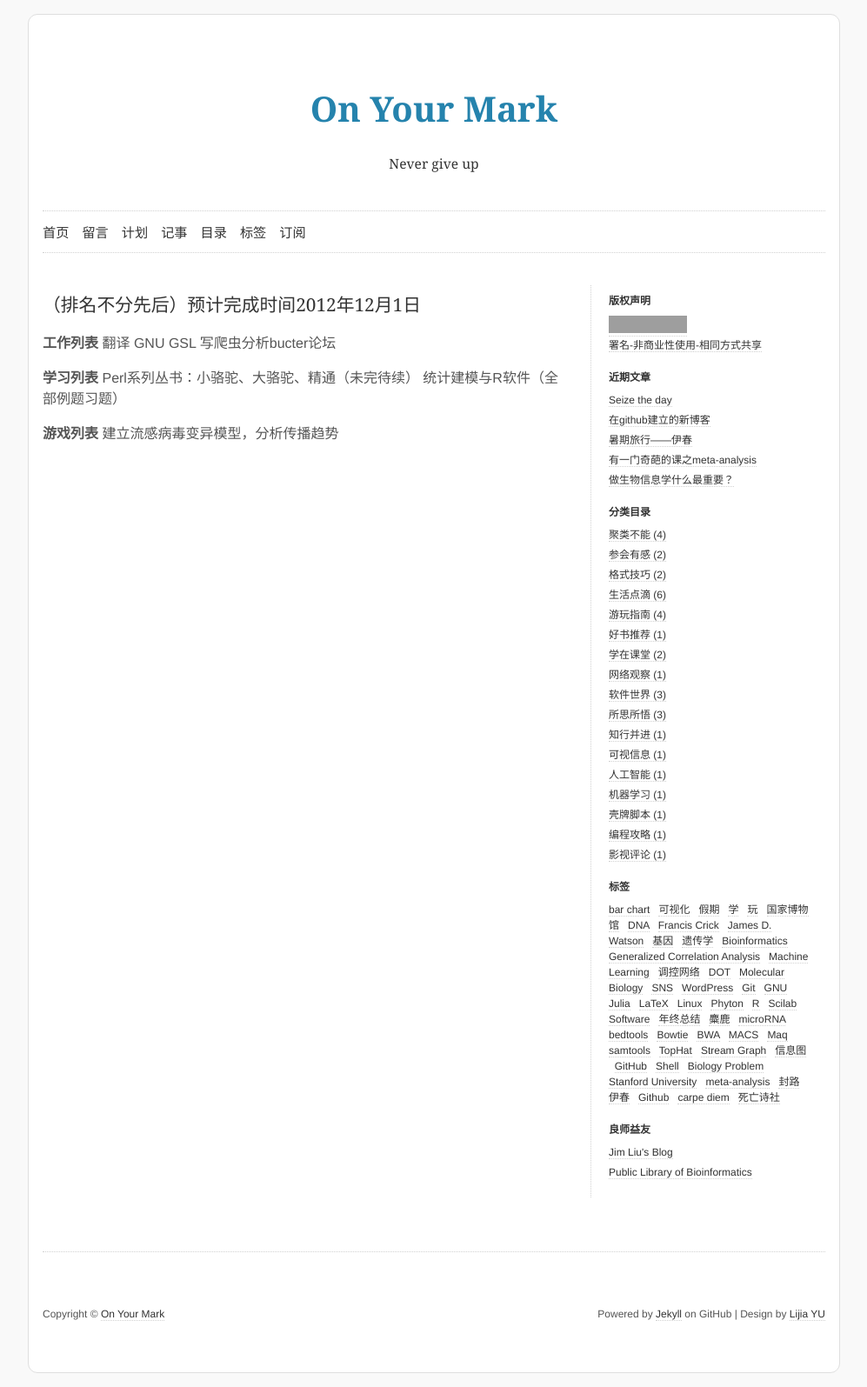
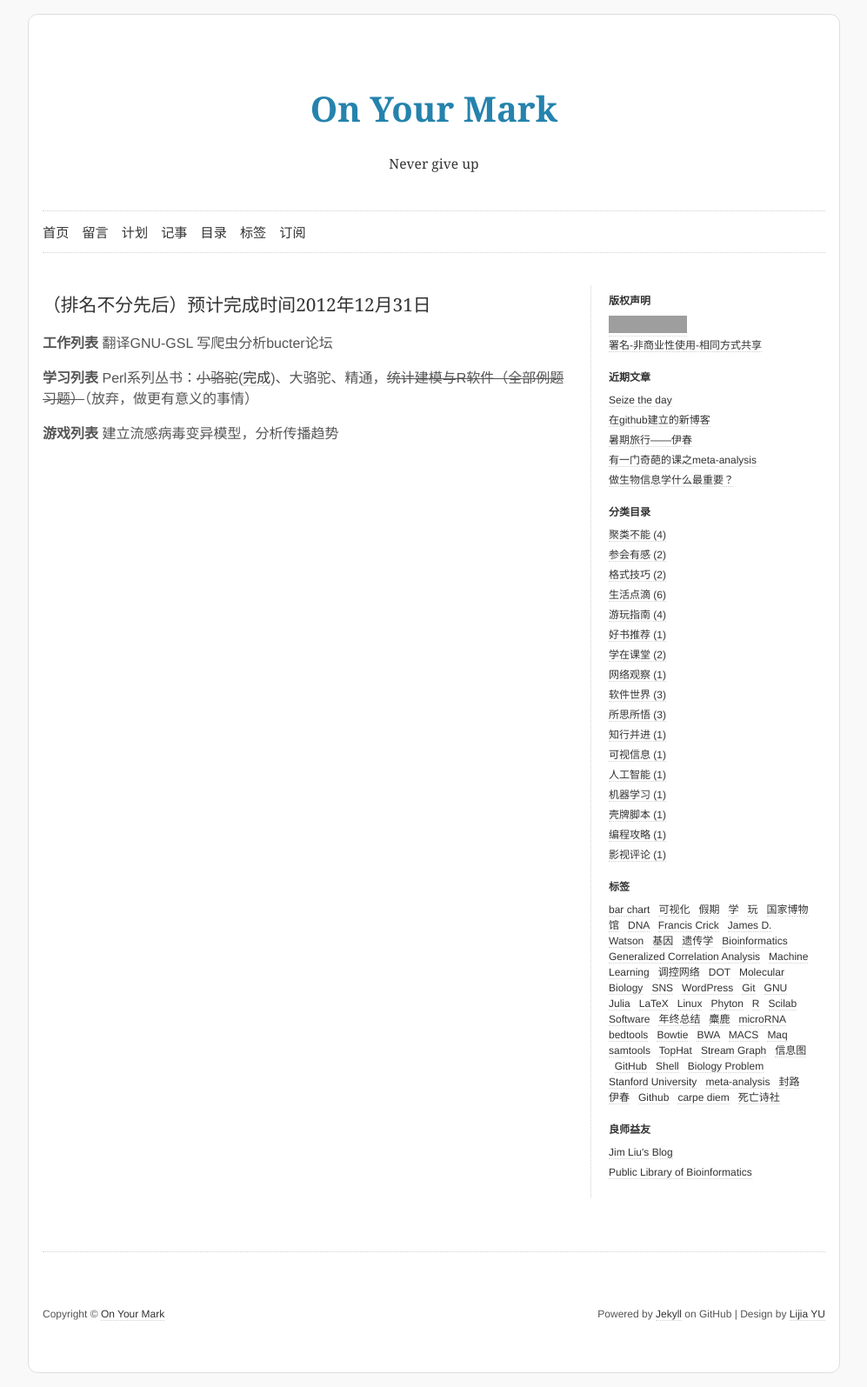
Before and after one commit to yulijia/cn, a Jekyll site: the page built from plan/index.md, in a window 1280 px wide. Shown: the whole page at 87% size, without its empty margins (141-1138 px from the left). Built offline with Jekyll 4.4.1, drawn with Linux system fonts in a browser that asks for light colours; grey boxes are pictures that could not be loaded.

Commit message:
finished one plan

```diff
--- a/plan/index.md
+++ b/plan/index.md
@@ -3,10 +3,10 @@ published: true
 layout: page
 title: 计划
 ---
-###（排名不分先后）预计完成时间2012年12月1日
+###（排名不分先后）预计完成时间2012年12月31日
 
-**工作列表** 翻译 GNU GSL 写爬虫分析bucter论坛
+**工作列表** 翻译GNU-GSL 写爬虫分析bucter论坛
 
-**学习列表** Perl系列丛书：小骆驼、大骆驼、精通（未完待续） 统计建模与R软件（全部例题习题）
+**学习列表** Perl系列丛书：<del>小骆驼</del>([完成](https://github.com/yulijia/Courses/blob/master/Perl/LearningPerl.pl "Learning Perl Scripts"))、大骆驼、精通，<del>统计建模与R软件（全部例题习题）</del>（放弃，做更有意义的事情）
 
 **游戏列表** 建立流感病毒变异模型，分析传播趋势
```
Also changed, not shown: diary/index.md (+1 -1 lines).
